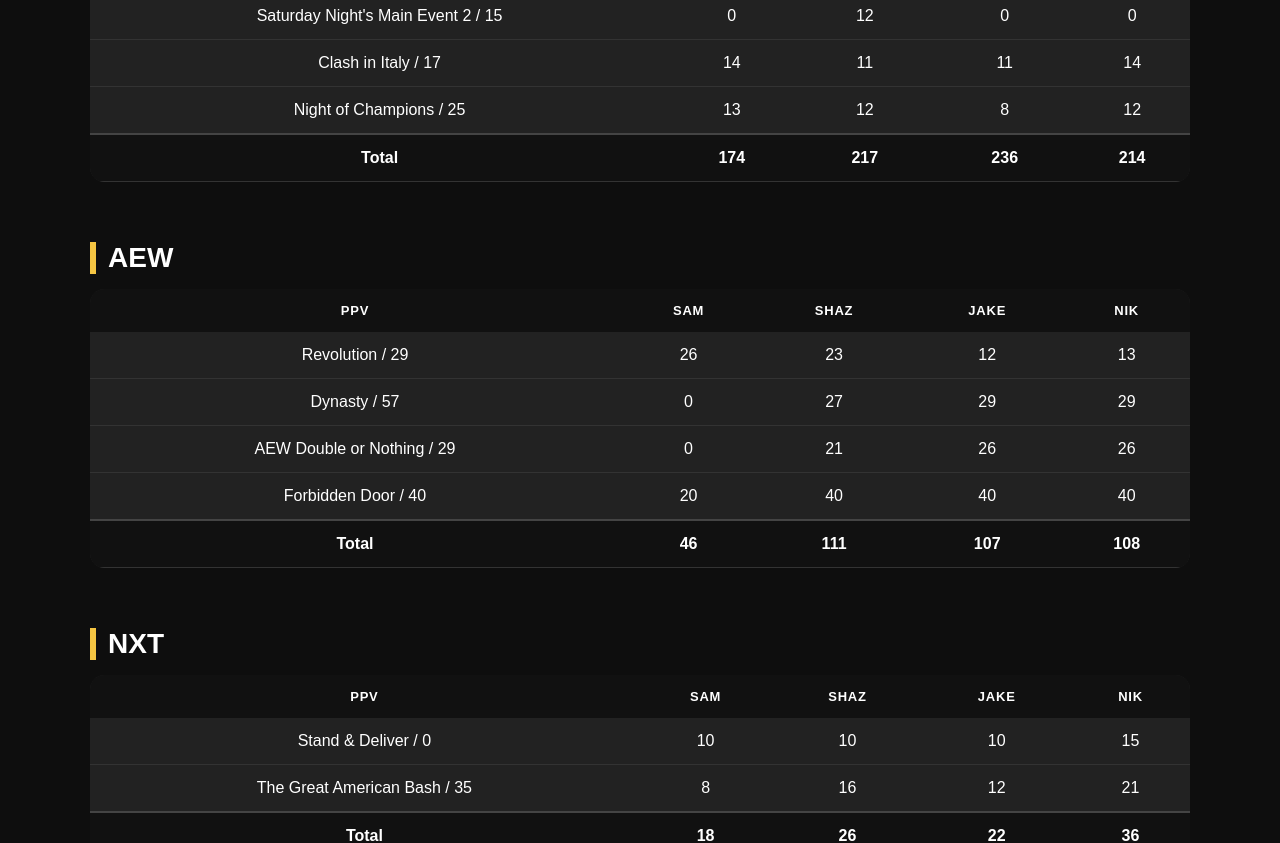
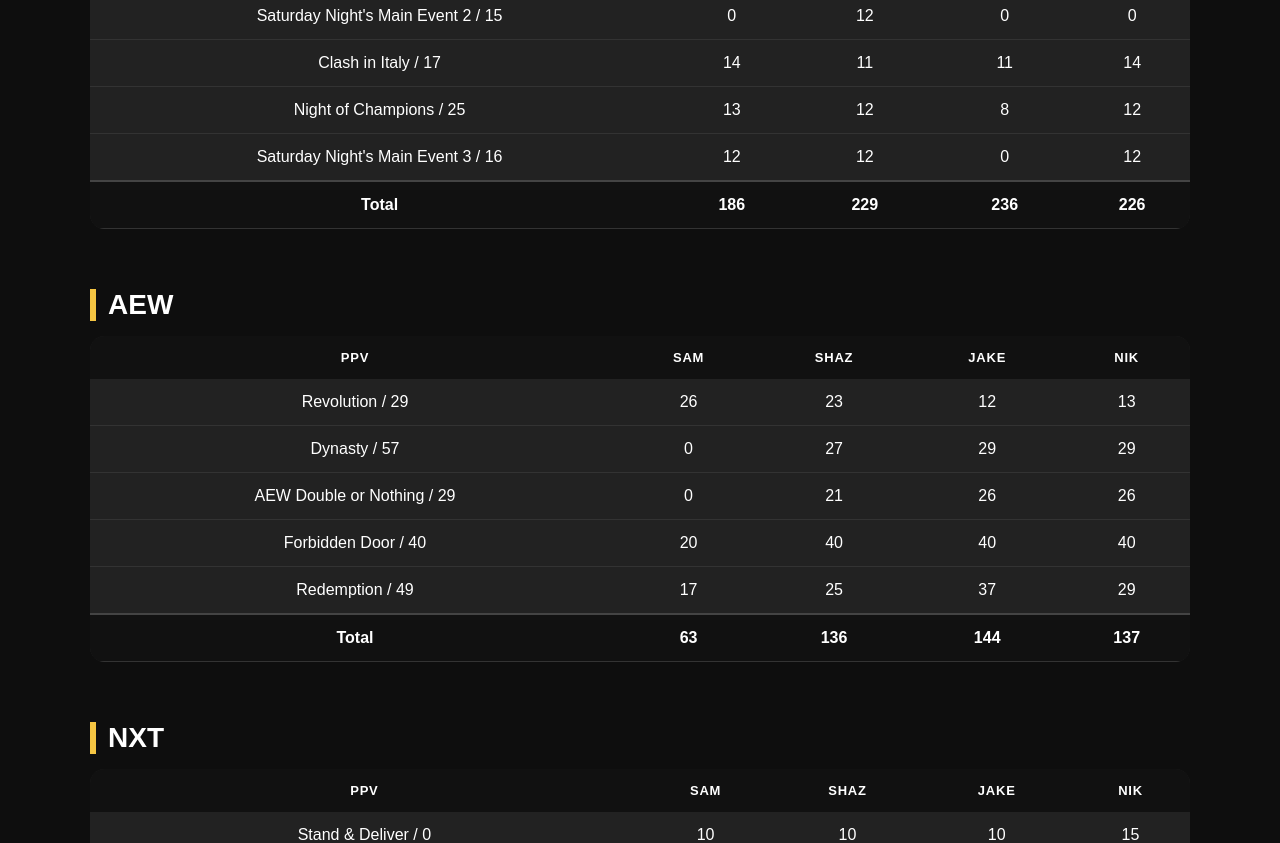
Before and after one commit to nikhilkalhan92/wrestling-ppv-league, a React (Vite) app in the folder wrestling-ppv-league/: page / in a window 1280 px wide. Shown: the part 1020-1863 px from the top of the page. Built offline with nearby package versions, Linux system fonts and the light colour scheme.

Commit message:
redemtpion and snme

```diff
--- a/wrestling-ppv-league/public/data/scores.json
+++ b/wrestling-ppv-league/public/data/scores.json
@@ -11,13 +11,15 @@
       "Backlash": 23,
       "Saturday Night's Main Event 2": 15,
       "Clash in Italy": 17,
-      "Night of Champions": 25
+      "Night of Champions": 25,
+      "Saturday Night's Main Event 3": 16
     },
     "AEW": {
       "Revolution": 29,
       "Dynasty": 57,
       "AEW Double or Nothing": 29,
-      "Forbidden Door": 40
+      "Forbidden Door": 40,
+      "Redemption": 49
     },
     "TNA": {
       "Genesis": 8
@@ -39,13 +41,15 @@
         "Backlash": 9,
         "Saturday Night's Main Event 2": 0,
         "Clash in Italy": 14,
-        "Night of Champions": 13
+        "Night of Champions": 13,
+        "Saturday Night's Main Event 3": 12
       },
       "AEW": {
         "Revolution": 26,
         "Dynasty": 0,
         "AEW Double or Nothing": 0,
-        "Forbidden Door": 20
+        "Forbidden Door": 20,
+        "Redemption": 17
       },
       "TNA": {
         "Genesis": 5
@@ -66,13 +70,15 @@
         "Backlash": 20,
         "Saturday Night's Main Event 2": 12,
         "Clash in Italy": 11,
-        "Night of Champions": 12
+        "Night of Champions": 12,
+        "Saturday Night's Main Event 3": 12
       },
       "AEW": {
         "Revolution": 23,
         "Dynasty": 27,
         "AEW Double or Nothing": 21,
-        "Forbidden Door": 40
+        "Forbidden Door": 40,
+        "Redemption": 25
       },
       "TNA": {
         "Genesis": 5
@@ -91,13 +97,15 @@
         "Backlash": 14,
         "Saturday Night's Main Event 2": 0,
         "Clash in Italy": 11,
-        "Night of Champions": 8
+        "Night of Champions": 8,
+        "Saturday Night's Main Event 3": 0
       },
       "AEW": {
         "Revolution": 12,
         "Dynasty": 29,
         "AEW Double or Nothing": 26,
-        "Forbidden Door": 40
+        "Forbidden Door": 40,
+        "Redemption": 37
       },
       "TNA": {
         "Genesis": 4
@@ -116,14 +124,16 @@
         "Backlash": 14,
         "Saturday Night's Main Event 2": 0,
         "Clash in Italy": 14,
-        "Night of Champions": 12
+        "Night of Champions": 12,
+        "Saturday Night's Main Event 3": 12
 
       },
       "AEW": {
         "Revolution": 13,
         "Dynasty": 29,
         "AEW Double or Nothing": 26,
-        "Forbidden Door": 40
+        "Forbidden Door": 40,
+        "Redemption": 29
       },
       "TNA": {
         "Genesis": 5
```
Also changed, not shown: wrestling-ppv-league/public/rules.html (+9 -9 lines).
